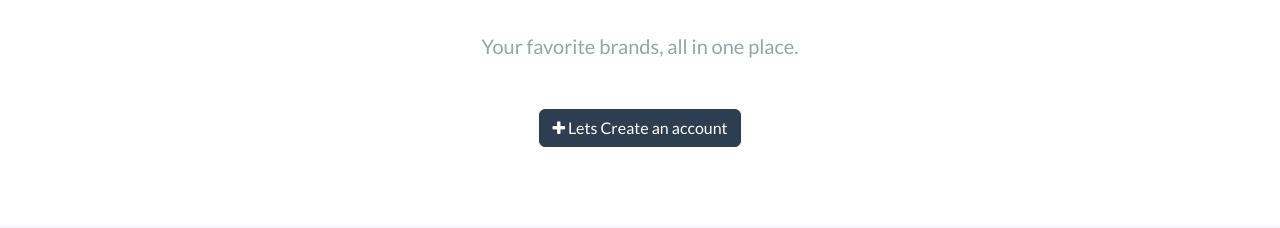
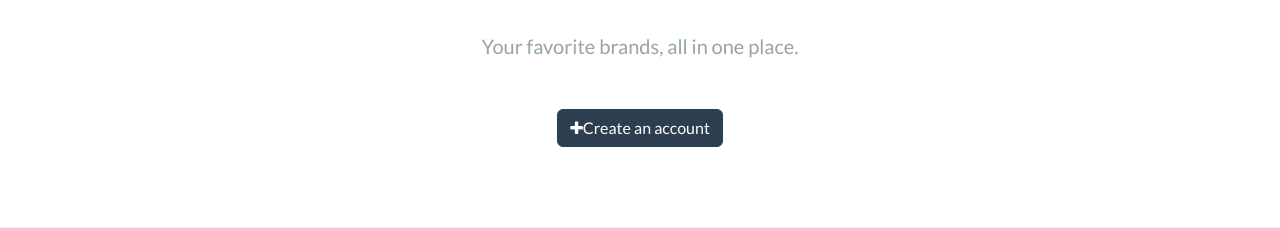
Before and after one commit to aryankumar-nci/EBS-SCC, a Django app: page / in a window 1280 px wide. Shown: the part 174-402 px from the top of the page. Run offline with Django 5.2, Linux system fonts and the light colour scheme; data comes from the database, SQL or seed files in the repository; some libraries are stand-ins or nearby versions.

Commit message:
dummy chnage 2

```diff
--- a/ecommerce/store/templates/store/store.html
+++ b/ecommerce/store/templates/store/store.html
@@ -31,7 +31,7 @@
 
                 <br>
 
-                <a href="{% url 'register' %}" class="btn btn-primary my-2" ><i class="fa fa-plus" aria-hidden="true"></i> Lets Create an account </a>
+                <a href="{% url 'register' %}" class="btn btn-primary my-2" ><i class="fa fa-plus" aria-hidden="true"></i>Create an account </a>
 
 
             </div>
```
